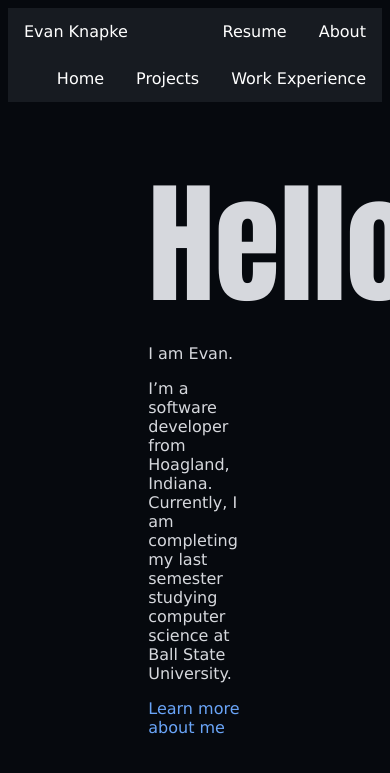
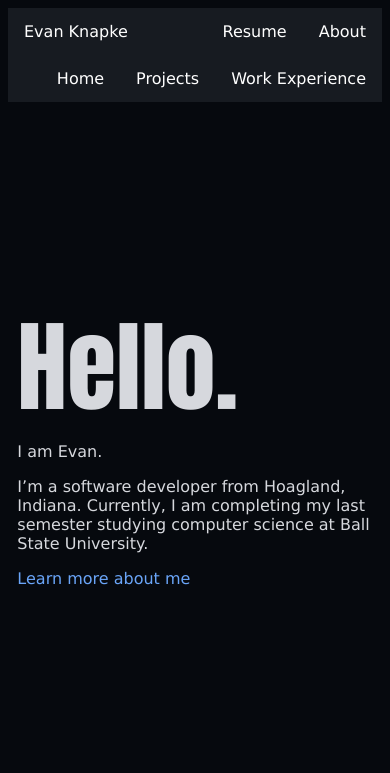
Before and after one commit to evanknapke/evanknapke.github.io, a Jekyll site: the page built from index.md, in a window 390 px wide. Shown: the top 773 px of the page. Built offline with Jekyll 4.4.1, drawn with Linux system fonts in a browser that asks for light colours.

Commit message:
Fix resizing issues

```diff
--- a/assets/css/style.css
+++ b/assets/css/style.css
@@ -62,3 +62,16 @@ a {
   font-family: impact, courier, verdana, arial, helvetica, sans-serif;
   font-size: 100pt;
 }
+
+@media (max-width: 700px) {
+  .home-child {
+    max-width: 95%;
+  }
+  .child {
+    max-width: 95%;
+  }
+  .greeting {
+    font-family: impact, courier, verdana, arial, helvetica, sans-serif;
+    font-size: 75pt;
+  }
+}
```
